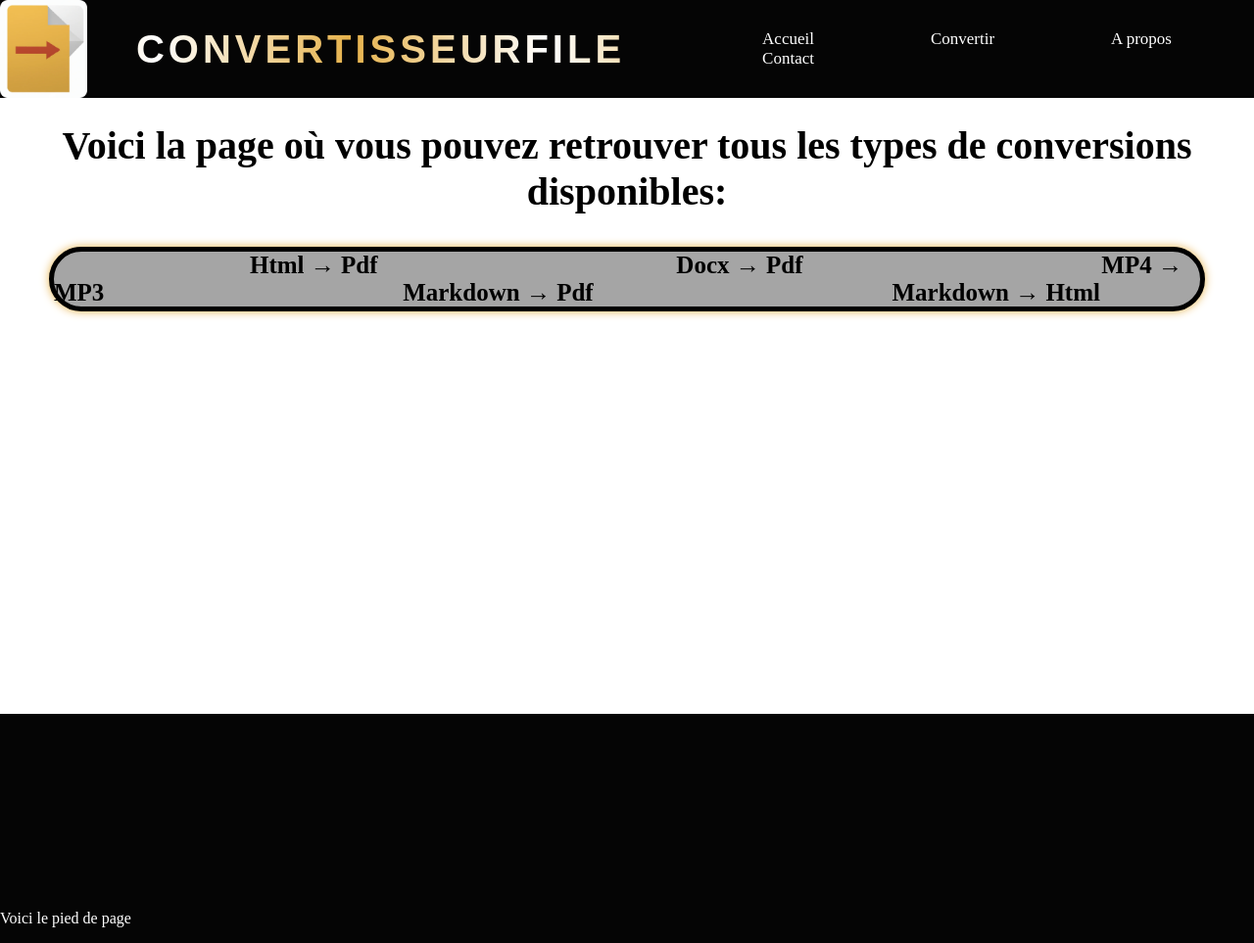
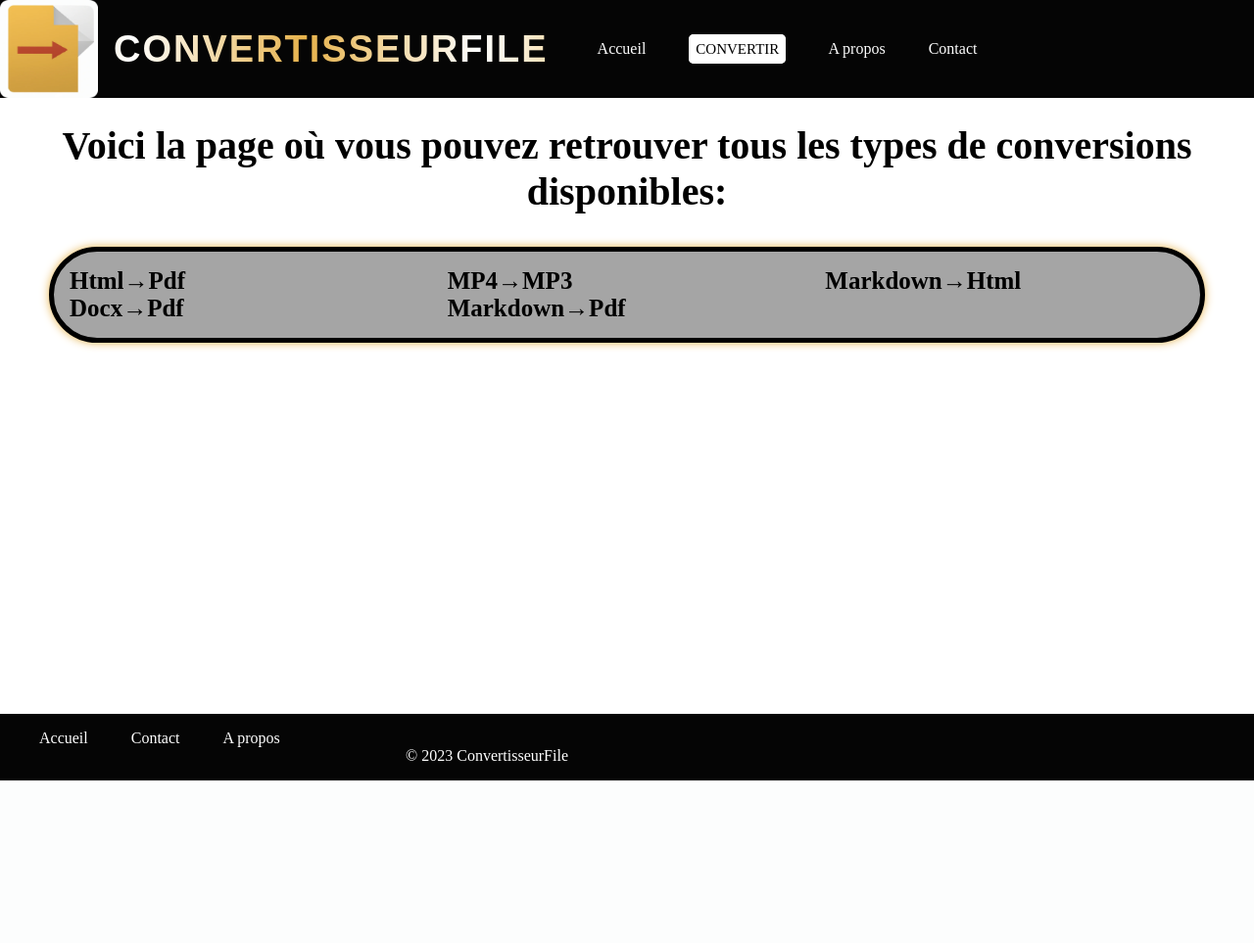
Before and after one commit to Abusbuse/-PROJET--Creation-du-site-de-conversion-de-fichiers, a Django app: page /convert/ in a window 1280 px wide. Shown: the whole page at 98% size. After the commit the page ends 797 px from the top, so only its background shows below. Run offline with Django 4.2, Linux system fonts and the light colour scheme.

Commit message:
Ajustements

```diff
--- a/src/monProjet/home/templates/home/convert.html
+++ b/src/monProjet/home/templates/home/convert.html
@@ -17,25 +17,31 @@
 
             <div class="menu">
                 <a href="{% url 'Accueil' %}"><span id="upper">Accueil</span></a>
-                <a href="{% url 'convert' %}"><span id="upper">Convertir</span></a>
-                <a href="{% url 'contact' %}"><span id="upper">A propos</span></a>
-                <a href="{% url 'aPropos' %}"><span id="upper">Contact</span></a>
+                <a href="{% url 'convert' %}"><span id="itemSpe">Convertir</span></a>
+                <a href="{% url 'aPropos' %}"><span id="upper">A propos</span></a>
+                <a href="{% url 'contact' %}"><span id="upper">Contact</span></a>
             </div>
         </header>
 
         <main>
             <h2>Voici la page où vous pouvez retrouver tous les types de conversions disponibles: </h2>
             <div class="encadrementConvert">
-                <a id="lien" href="{% url 'htp' %}"><span id="underL">Html → Pdf</span></a>
-                <a id="lien" href="{% url 'dtp' %}"><span id="underL">Docx → Pdf</span></a>
-                <a id="lien" href="{% url 'm4tm3' %}"><span id="underL">MP4 → MP3</span></a>
-                <a id="lien" href="{% url 'mdToPdf' %}"><span id="underL">Markdown → Pdf</span></a>
-                <a id="lien" href="{% url 'mdToHtml' %}"><span id="underL">Markdown → Html</span></a>
+                <a id="lien" href="{% url 'htp' %}"><span id="underL">Html→Pdf<br></span></a>
+                <a id="lien" href="{% url 'dtp' %}"><span id="underL">Docx→Pdf<br></span></a>
+                <a id="lien" href="{% url 'm4tm3' %}"><span id="underL">MP4→MP3<br></span></a>
+                <a id="lien" href="{% url 'mdToPdf' %}"><span id="underL">Markdown→Pdf<br></span></a>
+                <a id="lien" href="{% url 'mdToHtml' %}"><span id="underL">Markdown→Html<br></span></a>
             </div>
         </main>
 
         <footer>
-            <p>Voici le pied de page</p>
+            <ul>
+                <li id="liItem"><a id="footitem" href="{%url 'Accueil'%}">Accueil</a>
+                <li id="liItem"><a id="footitem" href="{%url 'contact'%}">Contact</a>
+                <li id="liItem"><a id="footitem" href="{%url 'aPropos'%}">A propos<br></a>
+            </ul>
+
+            <p><br>© 2023 ConvertisseurFile</p>
         </footer>
     </body>
 </html>
--- a/src/monProjet/static/css/Main.css
+++ b/src/monProjet/static/css/Main.css
@@ -15,11 +15,9 @@ body{
 header{
     background-color: var(--header-Background);
     width: 100%;
-
     display: flex;
     align-items: center;
     z-index: 100;
-
     position: fixed;
     top: 0;
 }
@@ -27,17 +25,16 @@ header{
 #nameDomaine {
     color: white;
 
-    margin-left: 50px;
+    margin-left: 2vh;
     margin-right: 50px;
 
     font-weight: 700;
     text-align: center;
-    font-size: 40px;
+    font-size: 38px;
     font-family: Hack, sans-serif;
     text-transform: uppercase;
     background: linear-gradient(90deg, #e6b24b, #ffffff, #e6b24b);
-    letter-spacing: 4px;
-    -webkit-background-clip: text;
+    letter-spacing: 2px;
     background-clip: text;
     -webkit-text-fill-color: transparent;
     background-repeat: repeat;
@@ -45,7 +42,6 @@ header{
     animation: shine 5s linear infinite;
     position: relative;
 }
-
 @keyframes shine {
     0% {
         background-position-x: -500%;
@@ -55,18 +51,34 @@ header{
     }
 }
 
+@media screen and (max-width: 850px) {
+    #nameDomaine {
+        font-size: 33px;
+    }
+    #itemSpe {
+        font-size: 10px;
+        padding: 2px;
+    }
+}
+
 header a{
     text-decoration: none;
-    margin-left: 90px;
+    margin-right: 40px;
 }
 
 #upper{
     color: white;
-    margin-right: 25px;
-    font-size: 17px;
 }
-#upper:hover {
-    font-size: 20px;
+
+#itemSpe{
+    text-decoration: none;
+    color: black;
+    border: 2px solid white;
+    border-radius: 5px;
+    background-color: white;
+    padding: 5px;
+    text-transform: uppercase;
+    font-size: 15px;
 }
 
 main{
@@ -103,10 +115,7 @@ main a {
     font-weight: bold;
     margin-right: 20px;
 }
-#lien{
-    margin-left: 200px;
-    margin-right: 100px;
-}
+
 #underL {
     text-decoration: none;
     position: relative;
@@ -128,12 +137,15 @@ main a {
 }
 
 .encadrementConvert{
+    column-count: 3;
+    columns: 3;
     width: auto;
     height: auto;
     border: 5px solid black;
     border-radius: 50px;
     box-shadow: 0 0 10px #e6b24b;
     margin: 0 auto;
+    padding: 2vh;
     display: block;
     background-color: #A5A5A5;
 }
@@ -180,7 +192,6 @@ main a {
     text-indent: 0;
 
 }
-/*quand la souris passe sur le bouton*/
 .btn:hover{
     background-color: #e6b24b;
     color: black;
@@ -201,16 +212,22 @@ footer{
 
 #liItem{
     list-style-type: none;
-    margin-left: 675px;
+    margin-left: auto;
     padding-top: 10px;
+    display: inline;
+    column-count: 3;
+    column-width: auto;
 }
 
 #footitem{
     text-decoration: none;
+    color: white;
+    margin-right:40px;
 }
 
 footer p{
     text-align: left;
-    margin-top: 200px;
+    margin-top: auto;
     margin-right: 700px;
+    position: relative;
 }
```
Also changed, not shown: src/monProjet/home/templates/home/Accueil.html (+6 -6 lines), src/monProjet/home/templates/home/aPropos.html (+14 -2 lines), src/monProjet/home/templates/home/contact.html (+14 -2 lines), src/monProjet/home/templates/home/dtp.html (+10 -4 lines), src/monProjet/home/templates/home/htp.html (+10 -4 lines), src/monProjet/home/templates/home/m4tm3.html (+10 -4 lines), src/monProjet/home/templates/home/mdToHtml.html (+11 -5 lines), src/monProjet/home/templates/home/mdToPdf.html (+11 -5 lines).
